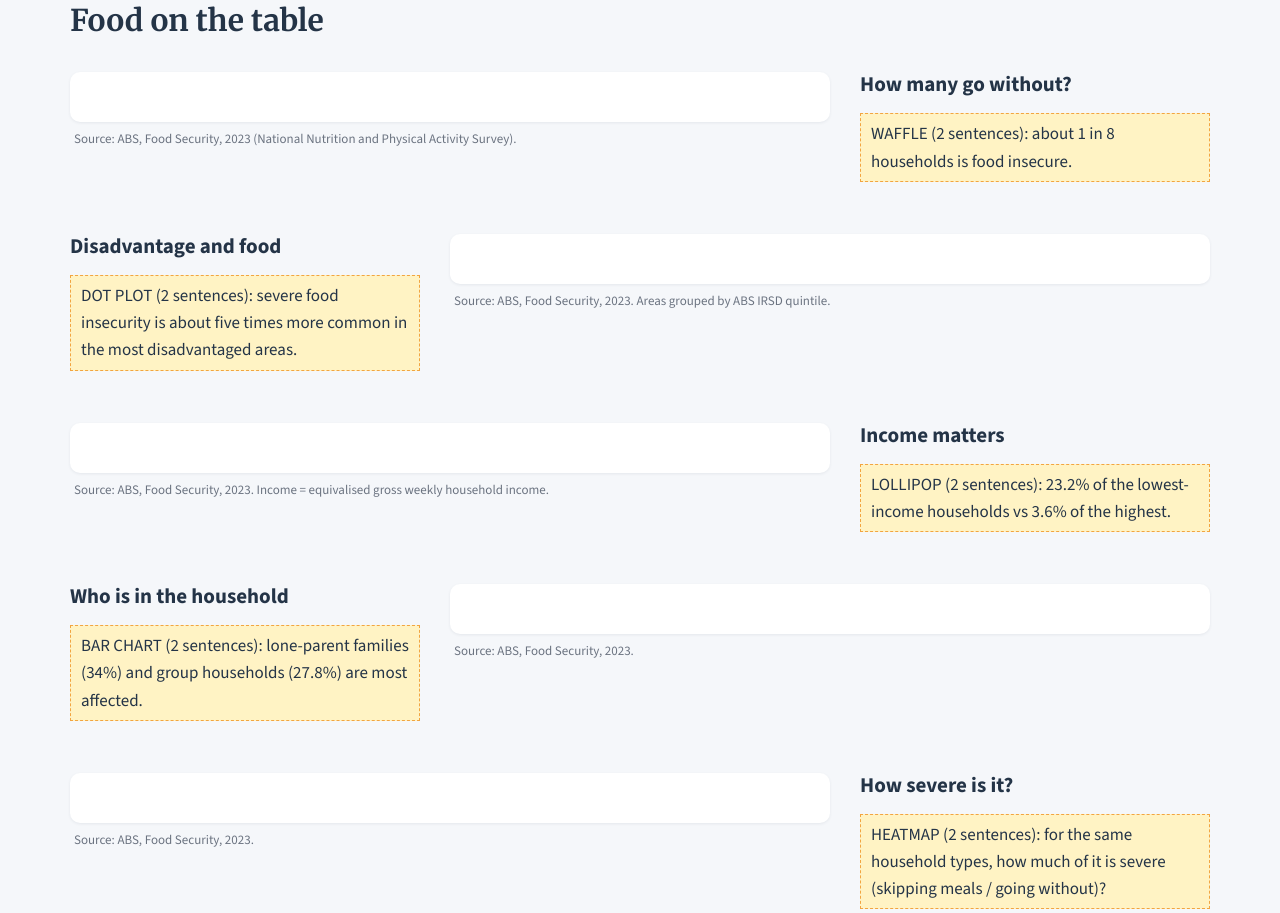
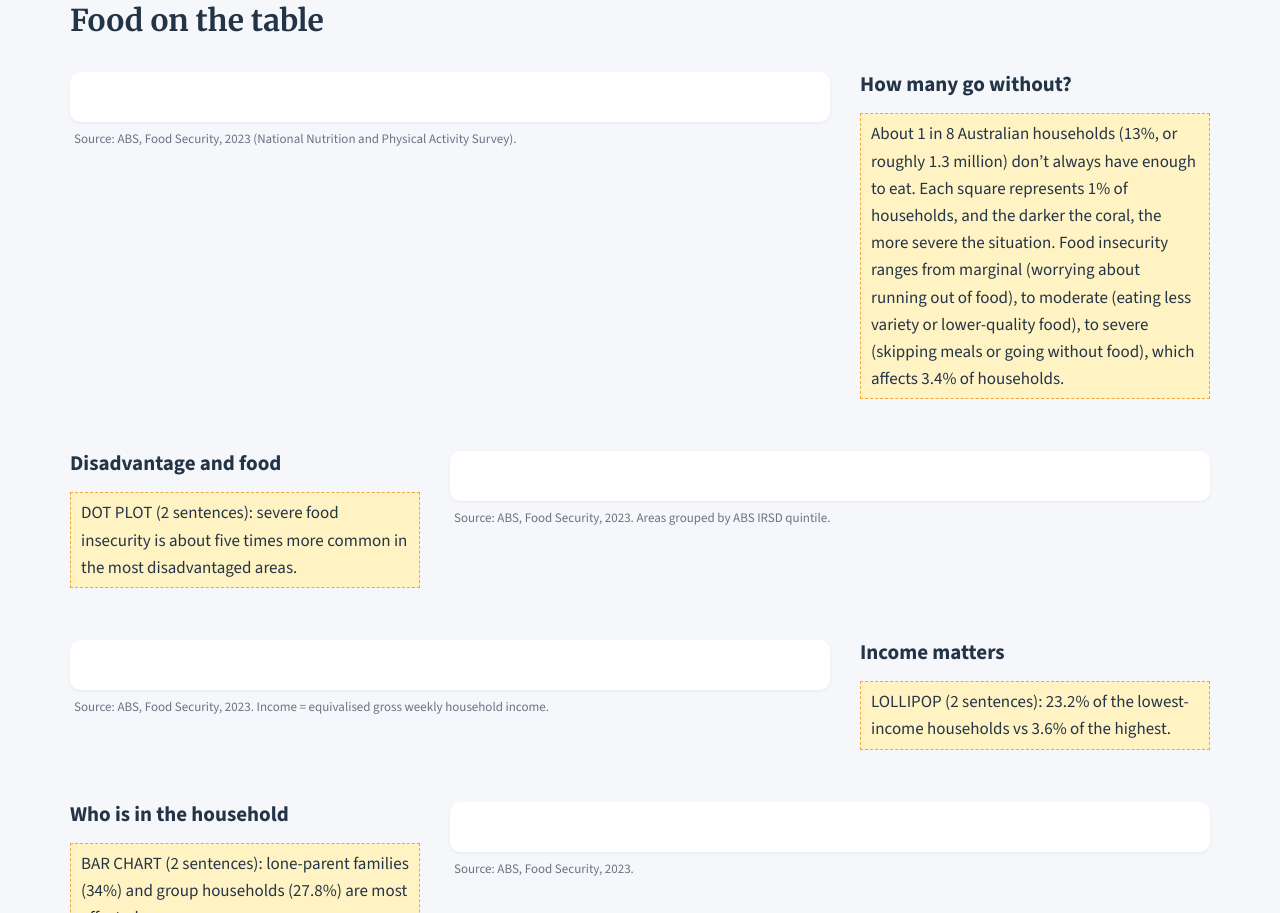
Before and after one commit to rakesh-vis/FIT3179-DV2, a plain HTML site: page index.html in a window 1280 px wide. Shown: the part 2772-3685 px from the top of the page. Drawn offline with nearby package versions, Linux system fonts and the light colour scheme; a script that the page names is missing.

Commit message:
Update index.html

```diff
--- a/index.html
+++ b/index.html
@@ -133,7 +133,7 @@
       <div class="pure-u-1 pure-u-md-1-3">
         <div class="description description-right">
           <h3>How many go without?</h3>
-          <p class="todo">WAFFLE (2 sentences): about 1 in 8 households is food insecure.</p>
+          <p class="todo">About 1 in 8 Australian households (13%, or roughly 1.3 million) don’t always have enough to eat. Each square represents 1% of households, and the darker the coral, the more severe the situation. Food insecurity ranges from marginal (worrying about running out of food), to moderate (eating less variety or lower-quality food), to severe (skipping meals or going without food), which affects 3.4% of households.</p>
         </div>
       </div>
     </div>
```
